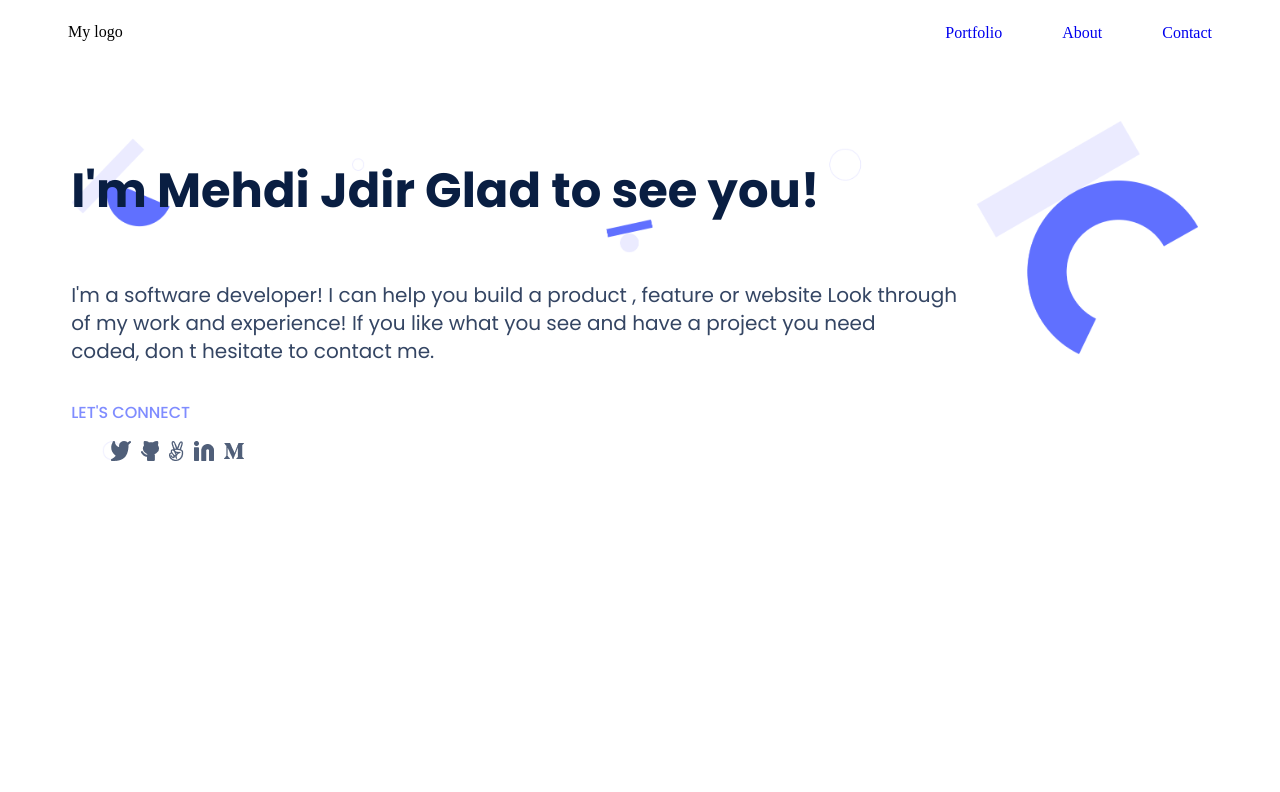
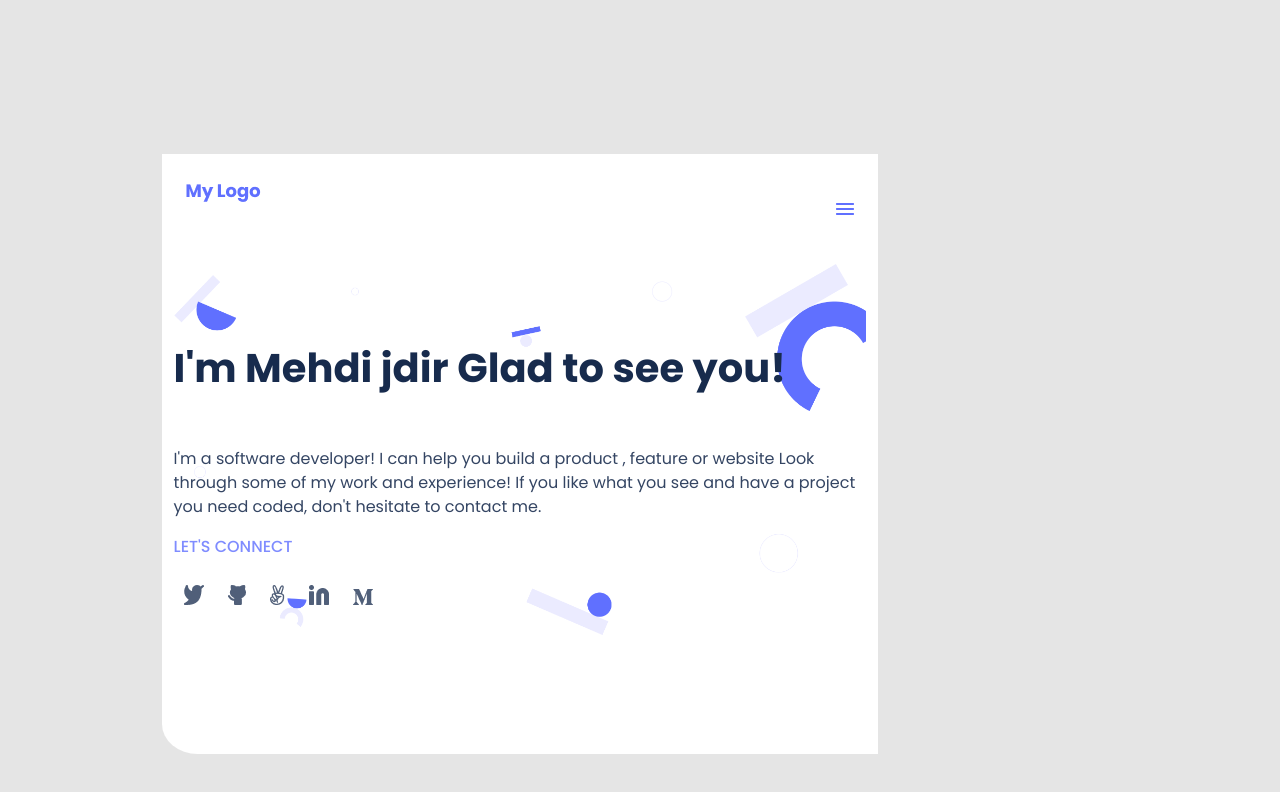
Before and after one commit to medijdir/portfolioM1_project, a website: page index.html in a window 1280 px wide. Drawn offline with Linux system fonts and the light colour scheme.

Commit message:
added and fix somme css

```diff
--- a/index.html
+++ b/index.html
@@ -8,30 +8,28 @@
     <link href='https://fonts.googleapis.com/css?family=Poppins' rel='stylesheet'>
     <link rel="stylesheet" href="style.css">
 </head>
-<body>
+    <body>
+      <div class="home-page">
+        <header>
 
-            <header class=""menu">
-                <nav class="navbar-tag">
-                    <div class="logo">My logo</div>
-                    <ul class="navbar">
+            <nav class="hamburger">
+                <div class="log"><img src="img/My Logo.png" alt="Menu"></div>
+                <ul>
 
-                        <li> <a href="#Portfolio" class="navbar-tag">Portfolio</a></li>
-                        <li><a href="#About" class="navbar-tag">About</a></li>
-                        <li><a href="#Contact" class="navbar-tag">Contact</a></li>
-                    </ul>
+                    <li class="log"><img src="img/Union.png" alt="Menu1"></li>
 
-                </nav>
+                </ul>
+            </nav>
+        </header>
+        <section id="home">
+           <h4 class="presentation">I'm Mehdi jdir
+            Glad to see you!</h4>
+            <p>
+                I'm a software developer! I can help you build a product ,
+                feature or website Look through some of my work and experience!
+                If you like what you see and have a project you need coded, don't hesitate to contact me.
+            </p>
 
-            </header>
-    <section class="page1">
-            <h1 class="header">I'm <b>Mehdi Jdir </b><span>Glad to see you!</span>
-            </h1>
-            <P class="para">I'm a software developer! I can help you build a product ,
-            feature or website Look through <br> of my work and experience!
-            If you like what you see and have a project you need <br>
-             coded, don t hesitate to contact me.
-            </P>
-            <footer class="foot">
                 <h3>LET'S CONNECT</h3>
                 <div id="contact">
                    <ul>
@@ -42,7 +40,10 @@
                      <li class="icon"><a href="" target="_blank"><img src="img/Mobile.png" alt="Mobile link"></a></li>
                    </ul>
                 </div>
-            </footer>
-    </section>
+
+        </section>
+      </div>
+
+
 </body>
 </html>
--- a/style.css
+++ b/style.css
@@ -1,70 +1,86 @@
 @import url("https://fonts.googleapis.com/css2?family=Poppins:wght@500;600;700&display=swap");
+@media screen and (min-width : 375px) {
+  .container{
 
-.navbar {
-  display: flex;
-  justify-content: end;
-  list-style-type: none;
+}
+body {
+  background-color: #e5e5e5;
+  width: 80%;
 }
 
-.page1 {
+.home-page {
+  background-color: #fff;
+  border-radius: 0 0 0 5%;
+  margin: 15%;
   display: flex;
   flex-direction: column;
-  background-image: url('/img/image.png');
-  background-size: cover;
-  background-repeat: repeat-x;
-  margin: 5%;
+  height: 600px;
 }
 
-.navbar-tag {
-  padding-left: 30px;
-  padding-right: 30px;
-  text-decoration: none;
+.log {
+
+  height: 30px;
+  width: 30px;
   display: flex;
-  justify-content: space-between;
-  justify-items: baseline;
+  align-items: center;
+
 }
 
-.logo {
-  padding: 15px 0 0 30px;
+.hamburger {
+   display: flex;
+  flex-direction: row;
+  justify-content: space-between;
+  margin: 24px 12px 0 24px;
+  padding: 0;
+
 }
 
-.header {
-  font-family: "Poppins", sans-serif;
-  font-style: normal;
-  font-weight: 700;
-  font-size: 48px;
-  line-height: 60px;
-  color: #091e42;
+#home {
+  background-image: url("/img/image.png");
+  background-size: 25%;
+  background-size: cover;
+  background-repeat: no-repeat;
+  margin: 24px 12px 0 12px;
+  padding-top: 25px;
+
 }
 
-.para {
-  font-family: "Poppins", sans-serif;
+.presentation {
+  font-family: Poppins, sans-serif;
+  font-weight: bold;
+  font-size: 40px;
+  color: #172b4d;
+  line-height: 52px;
+  text-align: start;
+
+}
+p {
+  font-family: 'Poppins';
   font-style: normal;
   font-weight: 400;
-  font-size: 20px;
-  line-height: 28px;
+  font-size: 16px;
+  line-height: 24px;
   color: #344563;
-  flex: display;
 }
 
 h3 {
-  font-family: "Poppins", sans-serif;
+  font-family: 'Poppins';
   font-style: normal;
   font-weight: 500;
   font-size: 16px;
   line-height: 24px;
-  color: #7f8cff;
-  flex: none;
-  order: 0;
-  flex-grow: 0;
+  color: #7F8CFF;
+
 }
-
-#contact ul {
-  display: flex;
-  align-items: center;
+ul{
+  padding: 0;
 }
 
 .icon {
+
   list-style-type: none;
-  margin-right: 10px;
+  display:inline-block;
+  text-align: center;
+  margin: 10px;
 }
+}
```
